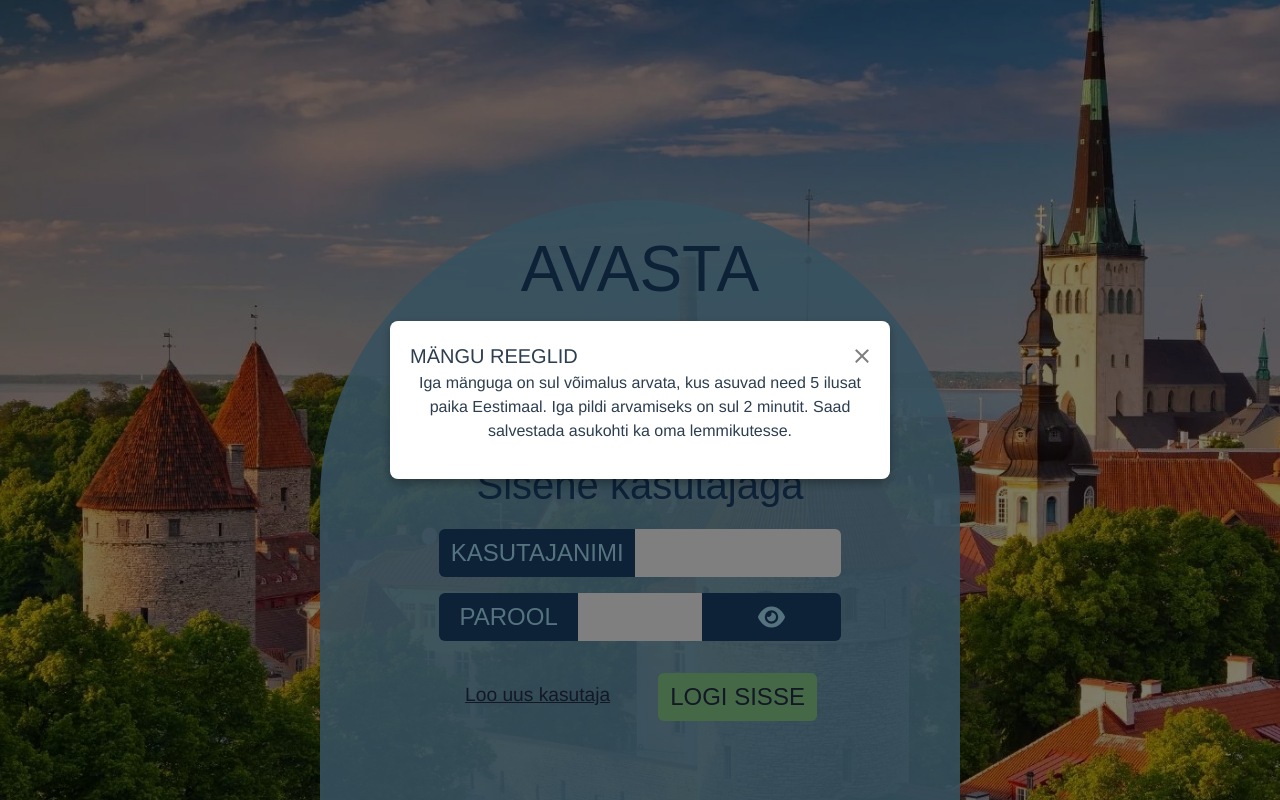
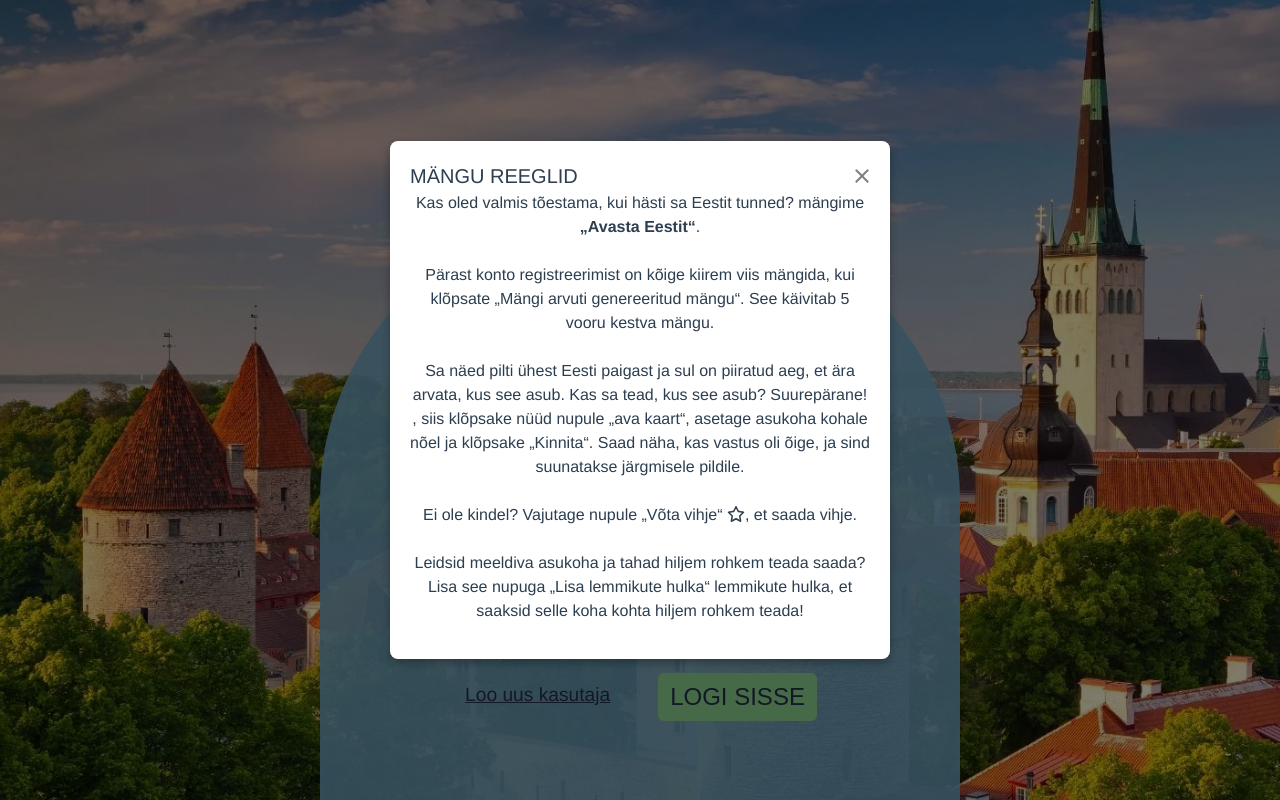
Before and after one commit to brita-puusemp/avastaeesti, a Vue app: page /profile in a window 1280 px wide. Both pictures are taken after a click on the button "Kuidas mängida?". Shown: the top 800 px of the page. Built offline with nearby package versions, Linux system fonts and the light colour scheme; a web font is replaced by a local one.

Commit message:
Niels - nstructions updated

```diff
--- a/src/components/modal/InstructionsModal.vue
+++ b/src/components/modal/InstructionsModal.vue
@@ -5,10 +5,16 @@
     </template>
 
     <template #body>
-<!--todo: Mängu juhend uuesti kirjutada. -->
+      Kas oled valmis tõestama, kui hästi sa Eestit tunned? mängime <b>„Avasta Eestit“</b>. <br><br>
 
-      Iga mänguga on sul võimalus arvata, kus asuvad need 5 ilusat paika Eestimaal. Iga pildi arvamiseks on sul 2 minutit.
-      Saad salvestada asukohti ka oma lemmikutesse.
+      Pärast konto registreerimist on kõige kiirem viis mängida, kui klõpsate „Mängi arvuti genereeritud mängu“. See käivitab 5 vooru kestva mängu.<br><br>
+
+      Sa näed pilti ühest Eesti paigast ja sul on piiratud aeg, et ära arvata, kus see asub. Kas sa tead, kus see asub? Suurepärane! , siis klõpsake nüüd nupule „ava kaart“, asetage asukoha kohale nõel ja klõpsake „Kinnita“. Saad näha, kas vastus oli õige, ja sind suunatakse järgmisele pildile.<br><br>
+
+      Ei ole kindel? Vajutage nupule „Võta vihje“ <font-awesome-icon :icon="['far', 'star']" />, et saada vihje.<br><br>
+
+      Leidsid meeldiva asukoha ja tahad hiljem rohkem teada saada? Lisa see nupuga „Lisa lemmikute hulka“ lemmikute hulka, et saaksid selle koha kohta hiljem rohkem teada!
+
     </template>
 
   </Modal>
```
